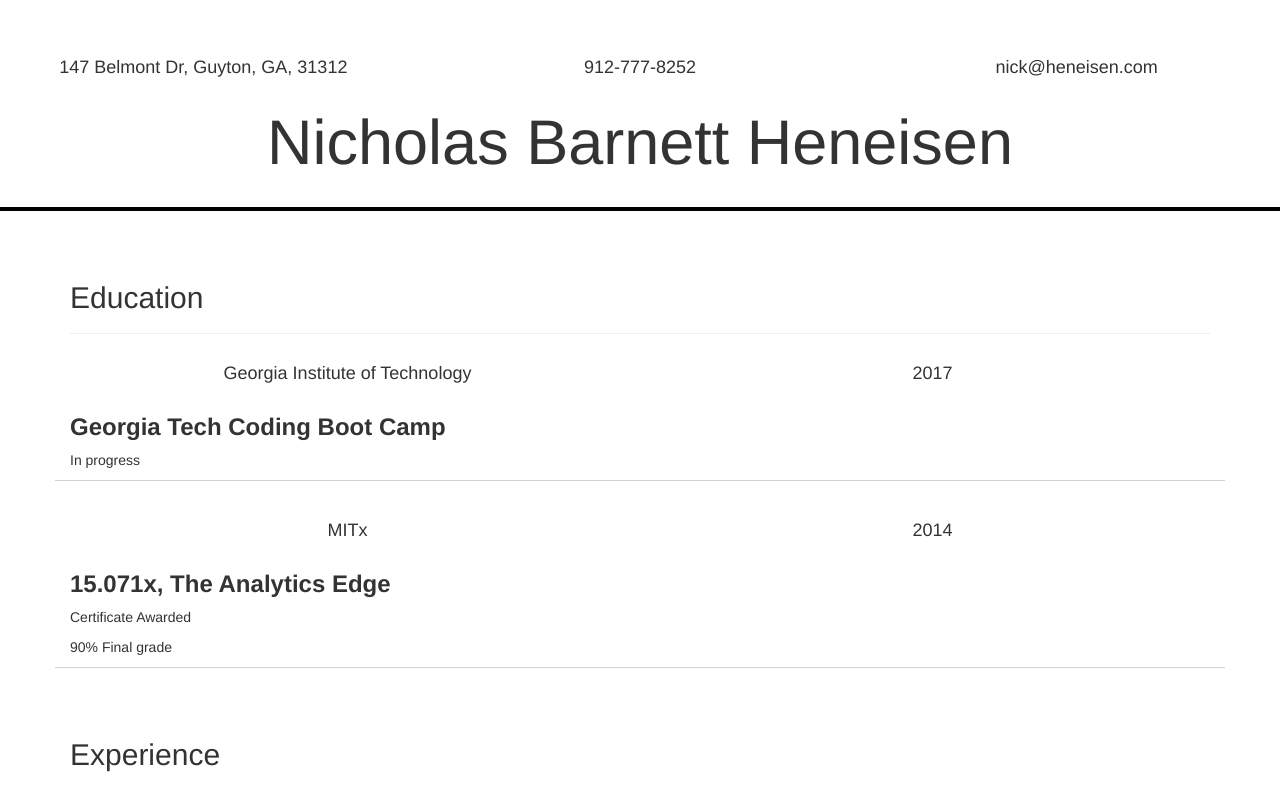
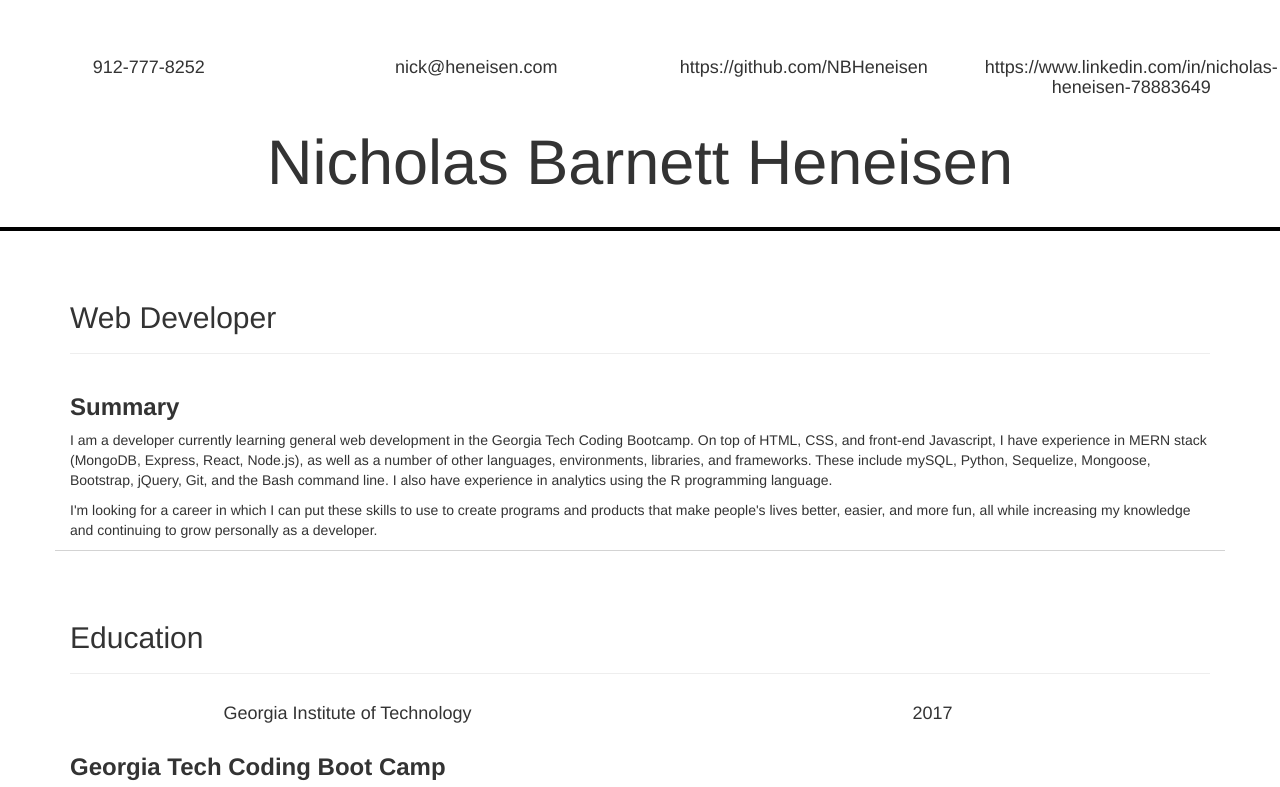
Before and after one commit to NBHeneisen/resume, a plain HTML site: page index.html in a window 1280 px wide. Shown: the top 787 px of the page. Drawn offline with nearby package versions, Linux system fonts and the light colour scheme.

Commit message:
Added github and linkedin links and summary with skillsets

```diff
--- a/index.html
+++ b/index.html
@@ -13,20 +13,37 @@
     <header>
         <div class="jumbotron">
             <div class="row">
-                <div class="col-lg-4">
-                    <h4>147 Belmont Dr, Guyton, GA, 31312</h4>
+                <div class="col-lg-3">
+                    <h4>912-777-8252</h4>
                 </div>
-                <div class="col-lg-4">
-                    <h4>912-777-8252</h3>
+                <div class="col-lg-3">
+                    <h4>nick@heneisen.com</h4>
                 </div>
-                <div class="col-lg-4">
-                    <h4>nick@heneisen.com</h4>
+                <div class="col-lg-3">
+                    <h4>https://github.com/NBHeneisen</h4>
+                </div>
+                <div class="col-lg-3">
+                    <h4>https://www.linkedin.com/in/nicholas-heneisen-78883649</h4>
                 </div>
             </div>
             <h1>Nicholas Barnett Heneisen</h1>
         </div>
     </header>
     <div class="container">
+        <div class="row">
+            <div class="col-lg-12 col-md-12 col-sm-12 col-xs-12 col-xl-12">
+                <div class="section page-header" id="education">
+                    <h2>Web Developer</h2>
+                </div>
+            </div>
+        </div>
+        <div class="row sub-section">
+            <div class="col-lg-12">
+                <h3><strong>Summary</strong></h3>
+                <p>I am a developer currently learning general web development in the Georgia Tech Coding Bootcamp. On top of HTML, CSS, and front-end Javascript, I have experience in MERN stack (MongoDB, Express, React, Node.js), as well as a number of other languages, environments, libraries, and frameworks. These include mySQL, Python, Sequelize, Mongoose, Bootstrap, jQuery, Git, and the Bash command line. I also have experience in analytics using the R programming language.</p>
+                <p>I'm looking for a career in which I can put these skills to use to create programs and products that make people's lives better, easier, and more fun, all while increasing my knowledge and continuing to grow personally as a developer.</p>
+            </div>
+        </div>
         <div class="row">
             <div class="col-lg-12 col-md-12 col-sm-12 col-xs-12 col-xl-12">
                 <div class="section page-header" id="education">
--- a/style.css
+++ b/style.css
@@ -5,7 +5,7 @@
     padding-bottom: 20px
 }
 
-.col-lg-4 {
+.col-lg-3 {
     text-align:center;
 }
 
```
